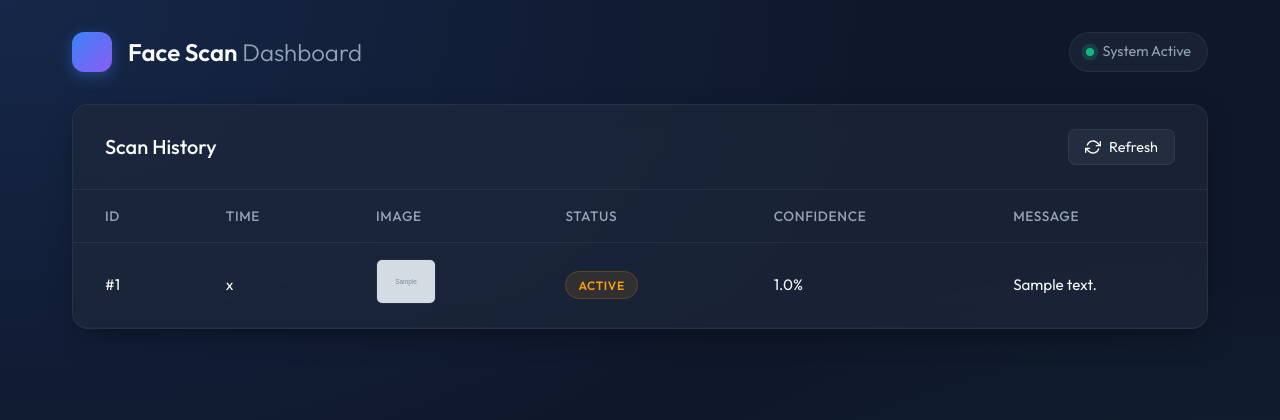
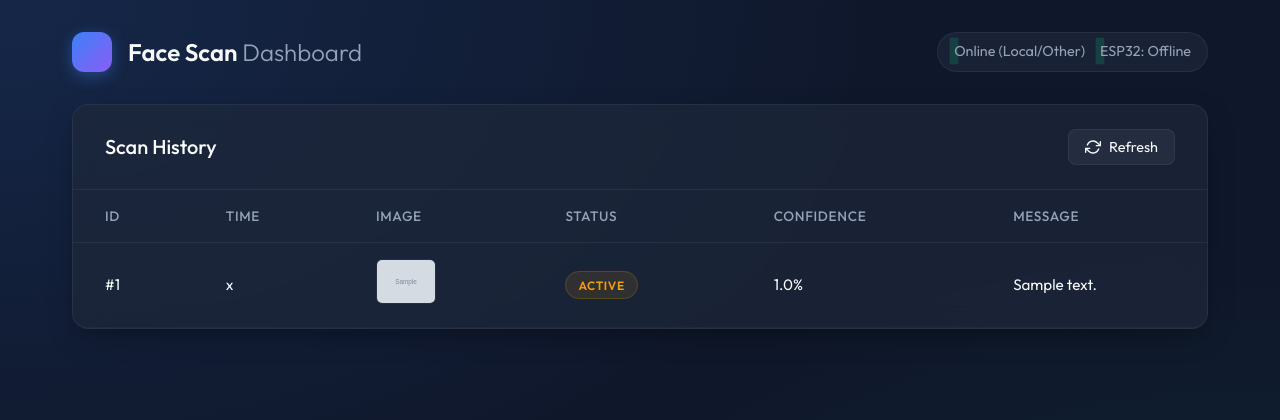
Before and after one commit to trangiaphuc05022006-eng/server_esp32_cam, a Flask app: page / in a window 1280 px wide. Shown: the top 420 px of the page. Run offline with Flask 3, Linux system fonts and the light colour scheme; tables that the repository leaves empty hold one stand-in row (values such as "Sample post"); grey boxes marked "Sample" are stand-in pictures.

Commit message:
Add files via upload

```diff
--- a/app.py
+++ b/app.py
@@ -8,14 +8,17 @@
 
 app = Flask(__name__)
 
-# ==================== CẤU HÌNH THÔNG TIN API ====================
+# ==================== API CONFIGURATION ====================
 API_KEY = "TVOlPyMlopjjxFd1KRXVF0e2na6IlIll"
 API_SECRET = "lHmbOhuIjFtqw2mXa5OunKLQ9FHDiAEb"
 FACESET_OUTER_ID = "registered_face"
 AI_API_URL = "https://api-us.faceplusplus.com/facepp/v3/search"
 # ================================================================
 
-# Khởi tạo thư mục và database
+# Track ESP32-CAM last connection time
+last_esp32_ping = None
+
+# Initialize directory and database
 UPLOAD_FOLDER = os.path.join('static', 'uploads')
 os.makedirs(UPLOAD_FOLDER, exist_ok=True)
 
@@ -72,17 +75,41 @@
         })
     return jsonify(history_list)
 
+@app.route('/api/status')
+def get_status():
+    global last_esp32_ping
+
+    # Check if running on Render (Render sets the RENDER environment variable)
+    is_render = os.environ.get('RENDER') == 'true'
+    server_status = "Online (Render)" if is_render else "Online (Local/Other)"
+
+    # Check ESP32 status (consider it offline if no request in last 5 minutes)
+    esp32_status = "Offline"
+    if last_esp32_ping:
+        time_since_last_ping = time.time() - last_esp32_ping
+        if time_since_last_ping < 300: # 5 minutes
+            esp32_status = "Online"
+
+    return jsonify({
+        'server_status': server_status,
+        'esp32_cam_status': esp32_status,
+        'last_esp32_ping': datetime.fromtimestamp(last_esp32_ping).strftime("%Y-%m-%d %H:%M:%S") if last_esp32_ping else "Never"
+    })
+
 @app.route('/api/recognize', methods=['POST'])
 def handle_esp32_request():
+    global last_esp32_ping
+    last_esp32_ping = time.time()
+
     if 'image' not in request.files:
-        print("Lỗi: ESP32 gửi request nhưng không kèm dữ liệu ảnh.")
+        print("Error: ESP32 sent request but no image data included.")
         return jsonify({'match': False, 'message': 'No image file found'}), 400
 
     file = request.files['image']
     img_bytes = file.read()
-    print(f"Nhận được ảnh từ ESP32-CAM (Kích thước: {len(img_bytes)} bytes). Đang xử lý...")
+    print(f"Received image from ESP32-CAM (Size: {len(img_bytes)} bytes). Processing...")
 
-    # Lưu ảnh xuống ổ đĩa
+    # Save image to disk
     filename = f"capture_{int(time.time())}.jpg"
     filepath = os.path.join(UPLOAD_FOLDER, filename)
     with open(filepath, 'wb') as f:
@@ -100,7 +127,7 @@
     }
 
     try:
-        print("Đang gửi ảnh lên Face++ Cloud để phân tích...")
+        print("Sending image to Face++ Cloud for analysis...")
         response = requests.post(AI_API_URL, data=payload, files=files)
 
         if response.status_code == 200:
@@ -108,42 +135,42 @@
 
             if 'results' in ai_result and len(ai_result['results']) > 0:
                 highest_confidence = ai_result['results'][0]['confidence']
-                print(f"Kết quả phân tích AI: Độ trùng khớp cao nhất đạt {highest_confidence}%")
+                print(f"AI Analysis Result: Highest match rate is {highest_confidence}%")
 
                 if highest_confidence > 75.0:
-                    # Lấy user_id từ API (là chuỗi Hex của tên) và giải mã lại thành tên gốc
+                    # Get user_id from API (Hex string of name) and decode back to original name
                     user_id_hex = ai_result['results'][0].get('user_id', '')
-                    person_name = "Chủ nhà"
+                    person_name = "Owner"
                     if user_id_hex:
                         try:
                             person_name = bytes.fromhex(user_id_hex).decode('utf-8')
                         except:
                             person_name = user_id_hex
 
-                    print(f">>> XÁC THỰC THÀNH CÔNG: Nhận diện thành viên {person_name}! Gửi lệnh mở cửa.")
+                    print(f">>> AUTHENTICATION SUCCESSFUL: Member {person_name} recognized! Sending unlock command.")
                     save_history(web_filepath, 'success', highest_confidence, f'Unlock ({person_name})')
                     return jsonify({'match': True, 'message': 'Unlock'})
                 else:
-                    print(">>> XÁC THỰC THẤT BẠI: Phát hiện người lạ. Cửa tiếp tục khóa.")
-                    save_history(web_filepath, 'failed', highest_confidence, 'Lock (Người lạ)')
+                    print(">>> AUTHENTICATION FAILED: Stranger detected. Door continues to be locked.")
+                    save_history(web_filepath, 'failed', highest_confidence, 'Lock (Stranger)')
                     return jsonify({'match': False, 'message': 'Lock (Stranger)'})
             else:
-                print(">>> CẢNH BÁO: Ảnh chụp không phát hiện ra khuôn mặt nào.")
-                save_history(web_filepath, 'failed', 0, 'Không tìm thấy khuôn mặt')
+                print(">>> WARNING: Captured image detected no face.")
+                save_history(web_filepath, 'failed', 0, 'No face found')
                 return jsonify({'match': False, 'message': 'Lock (No face detected)'})
 
         else:
-            print(f"Lỗi kết nối Face++ API: Mã phản hồi {response.status_code}")
+            print(f"Face++ API connection error: Response code {response.status_code}")
             print(response.text)
             save_history(web_filepath, 'error', 0, 'API Error')
             return jsonify({'match': False, 'message': 'AI Server Error'}), 500
 
     except Exception as e:
-        print(f"Lỗi hệ thống Server: {str(e)}")
+        print(f"Server system error: {str(e)}")
         save_history(web_filepath, 'error', 0, f'Server Error: {str(e)}')
         return jsonify({'match': False, 'message': f'Server internal error: {str(e)}'}), 500
 
 if __name__ == '__main__':
-    print("=== SERVER TRUNG CHUYỂN AI & WEB DASHBOARD ĐANG CHẠY ===")
+    print("=== AI RELAY SERVER & WEB DASHBOARD RUNNING ===")
     port = int(os.environ.get("PORT", 5000))
     app.run(host='0.0.0.0', port=port, debug=False)
--- a/templates/index.html
+++ b/templates/index.html
@@ -14,8 +14,9 @@
                 <div class="logo-icon"></div>
                 <h1>Face Scan <span>Dashboard</span></h1>
             </div>
-            <div class="status-indicator">
-                <span class="pulse"></span> System Active
+            <div class="status-indicator" style="display: flex; gap: 15px;">
+                <div id="serverStatus"><span class="pulse" id="serverPulse"></span> Server: Loading...</div>
+                <div id="esp32Status"><span class="pulse" id="esp32Pulse"></span> ESP32: Loading...</div>
             </div>
         </header>
 
```
